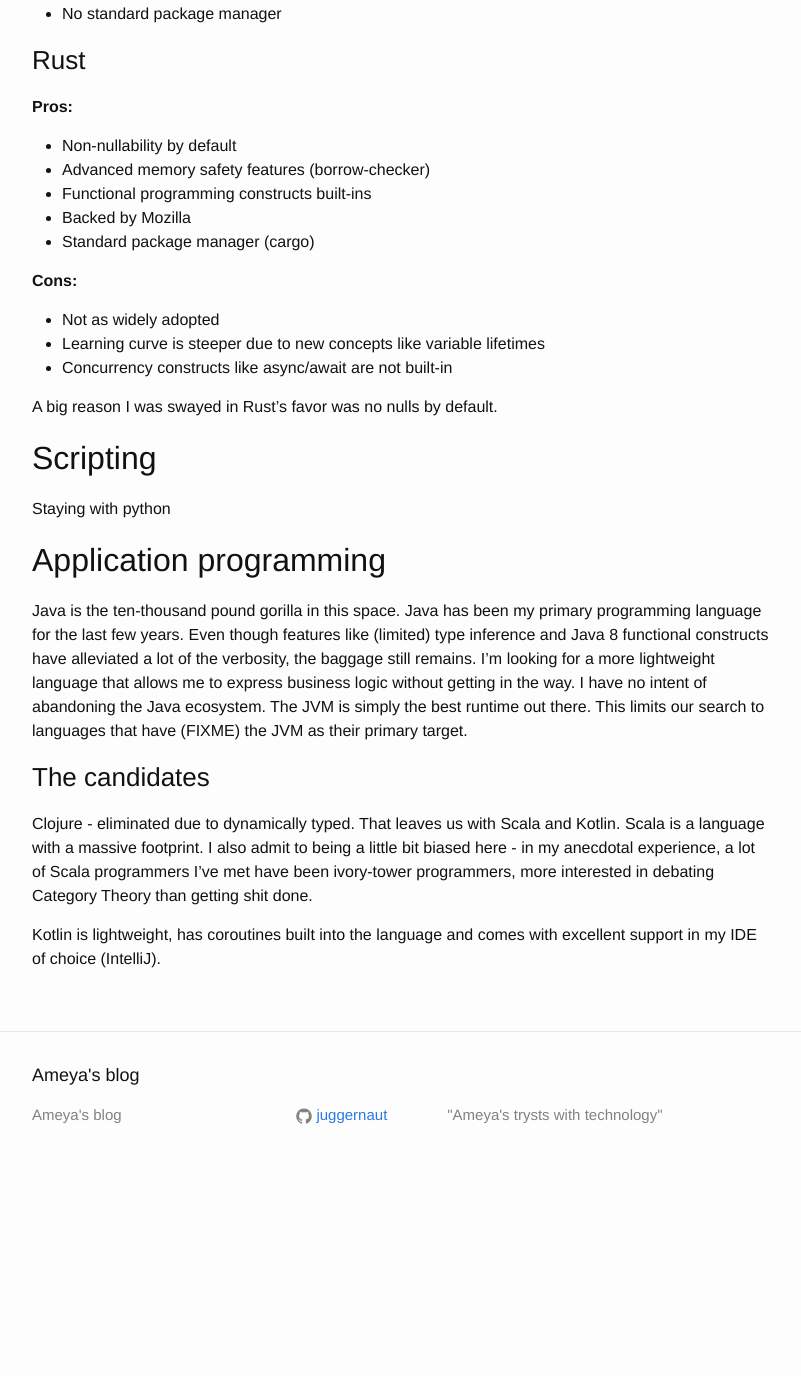
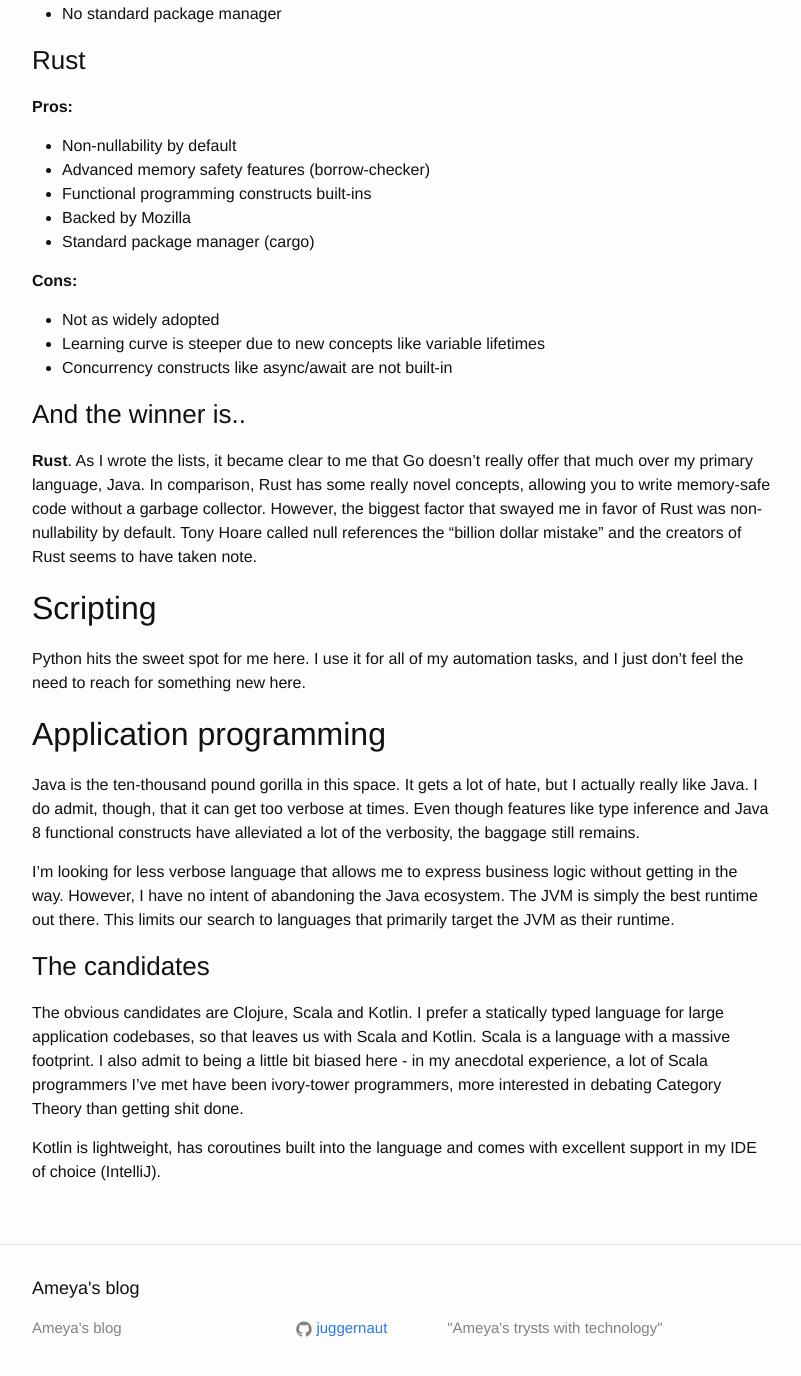
Before and after one commit to juggernaut/juggernaut.github.io, a Jekyll site: the page built from _posts/2017-10-03-picking-my-next-2-programming-languages.markdown, in a window 1280 px wide and 1400 px high, scrolled down 1392 px. Shown: the top 1376 px of the window, without its empty margins (238-1039 px from the left). Built offline with Jekyll 4.4.1, drawn with Linux system fonts in a browser that asks for light colours; before the commit the page ends 2579 px from its top, so only the background shows below that; some of the changed text lies outside the part shown.

Commit message:
Complete systems programming and wordsmith app programming

```diff
--- a/_posts/2017-10-03-picking-my-next-2-programming-languages.markdown
+++ b/_posts/2017-10-03-picking-my-next-2-programming-languages.markdown
@@ -13,8 +13,8 @@ I believe a competent backend developer should be proficient in at least one lan
 Note that the lines between these categories are often blurred and a programming language can be a good fit for writing
 software in multiple categories. Nevertheless, the classification serves as a good rule of thumb.
 
-I'm currently comfortable writing Java, Python and C; probably a little _too_ comfortable. Growth happens when you step out of
-your comfort zone from time to time. In that spirit, I've been pondering picking up a new programming language or two to
+I'm currently comfortable writing Java, Python and C; probably a little _too_ comfortable. I believe that growth happens when you step out of
+your comfort zone. In that spirit, I've been pondering picking up a new programming language or two to
 broaden my horizons.
 
 Turns out this is an exciting time for programming languages; I have several new ones to choose from!  This post details my (rather unscientific)
@@ -62,23 +62,32 @@ I worked through tutorials for both languages, and wrote up a pros and cons list
 * Learning curve is steeper due to new concepts like variable lifetimes
 * Concurrency constructs like async/await are not built-in
 
-A big reason I was swayed in Rust's favor was no nulls by default.
+### And the winner is..
+
+**Rust**. As I wrote the lists, it became clear to me that Go doesn't really offer that much over my primary language, Java.
+In comparison, Rust has some really novel concepts, allowing you to write memory-safe code without a garbage collector. However,
+the biggest factor that swayed me in favor of Rust was non-nullability by default. Tony Hoare called null references
+the "billion dollar mistake" and the creators of Rust seems to have taken note.
 
 ## Scripting
 
-Staying with python
+Python hits the sweet spot for me here. I use it for all of my automation tasks, and I just don't feel the need to reach for
+something new here.
 
 ## Application programming
 
-Java is the ten-thousand pound gorilla in this space. Java has been my primary programming language for the last few years. Even though
-features like (limited) type inference and Java 8 functional constructs have alleviated a lot of the verbosity, the baggage still
-remains. I'm looking for a more lightweight language that allows me to express business logic without getting in the way.
-I have no intent of abandoning the Java ecosystem. The JVM is simply the best runtime out there. This limits our search to languages
-that have (FIXME) the JVM as their primary target.
+Java is the ten-thousand pound gorilla in this space. It gets a lot of hate, but I actually really like Java. I do admit, though,
+that it can get too verbose at times. Even though features like type inference and Java 8 functional constructs have alleviated a lot of the verbosity, the baggage still
+remains.
+
+I'm looking for less verbose language that allows me to express business logic without getting in the way.
+However, I have no intent of abandoning the Java ecosystem. The JVM is simply the best runtime out there.
+This limits our search to languages that primarily target the JVM as their runtime.
 
 ### The candidates
 
-Clojure - eliminated due to dynamically typed. That leaves us with Scala and Kotlin. Scala is a language with a massive footprint. I also admit to being
+The obvious candidates are Clojure, Scala and Kotlin. I prefer a statically typed language for large application codebases, so that leaves us with Scala and Kotlin.
+Scala is a language with a massive footprint. I also admit to being
 a little bit biased here - in my anecdotal experience, a lot of Scala programmers I've met have been ivory-tower programmers, more
 interested in debating Category Theory than getting shit done.
 
```
